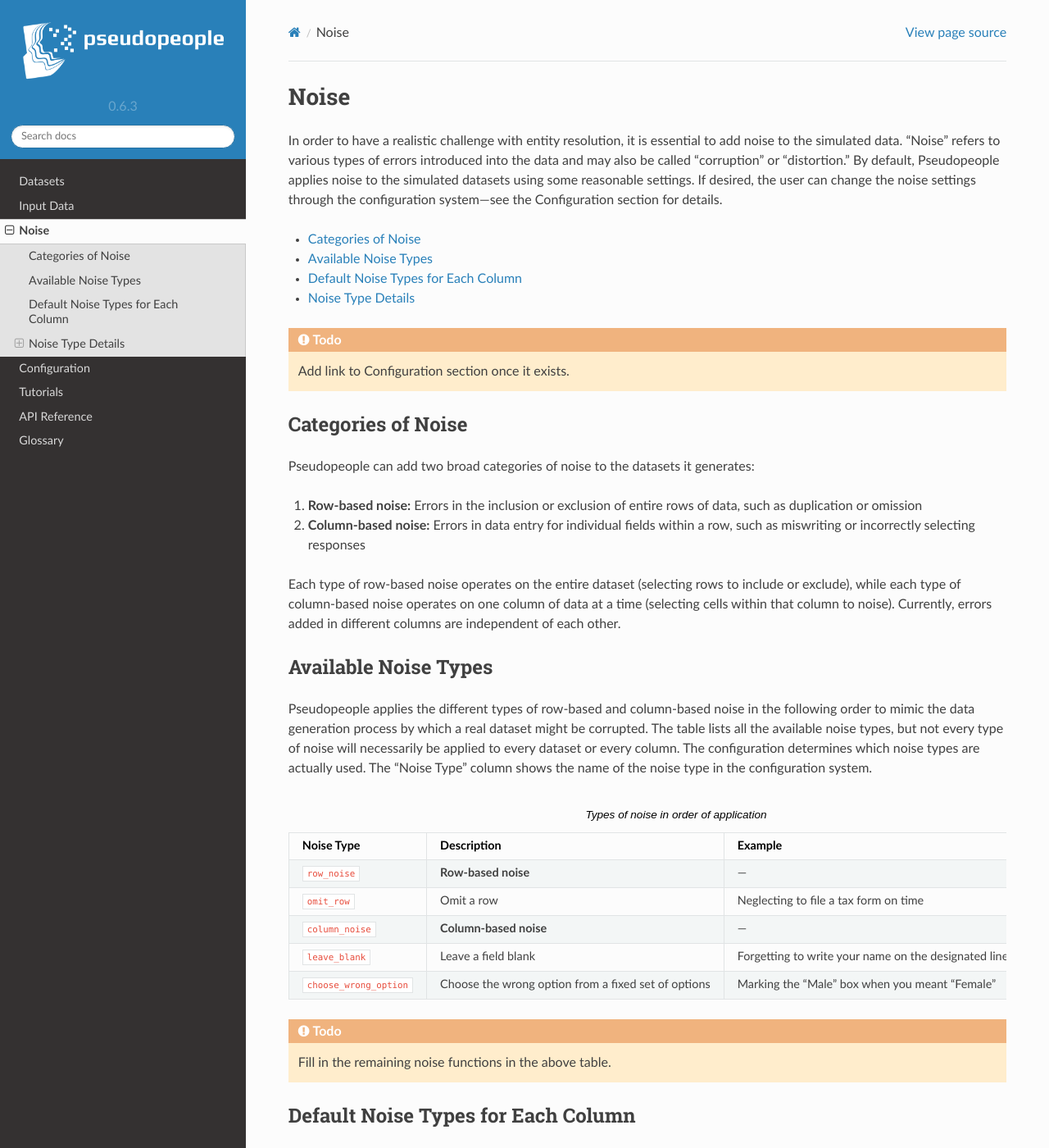
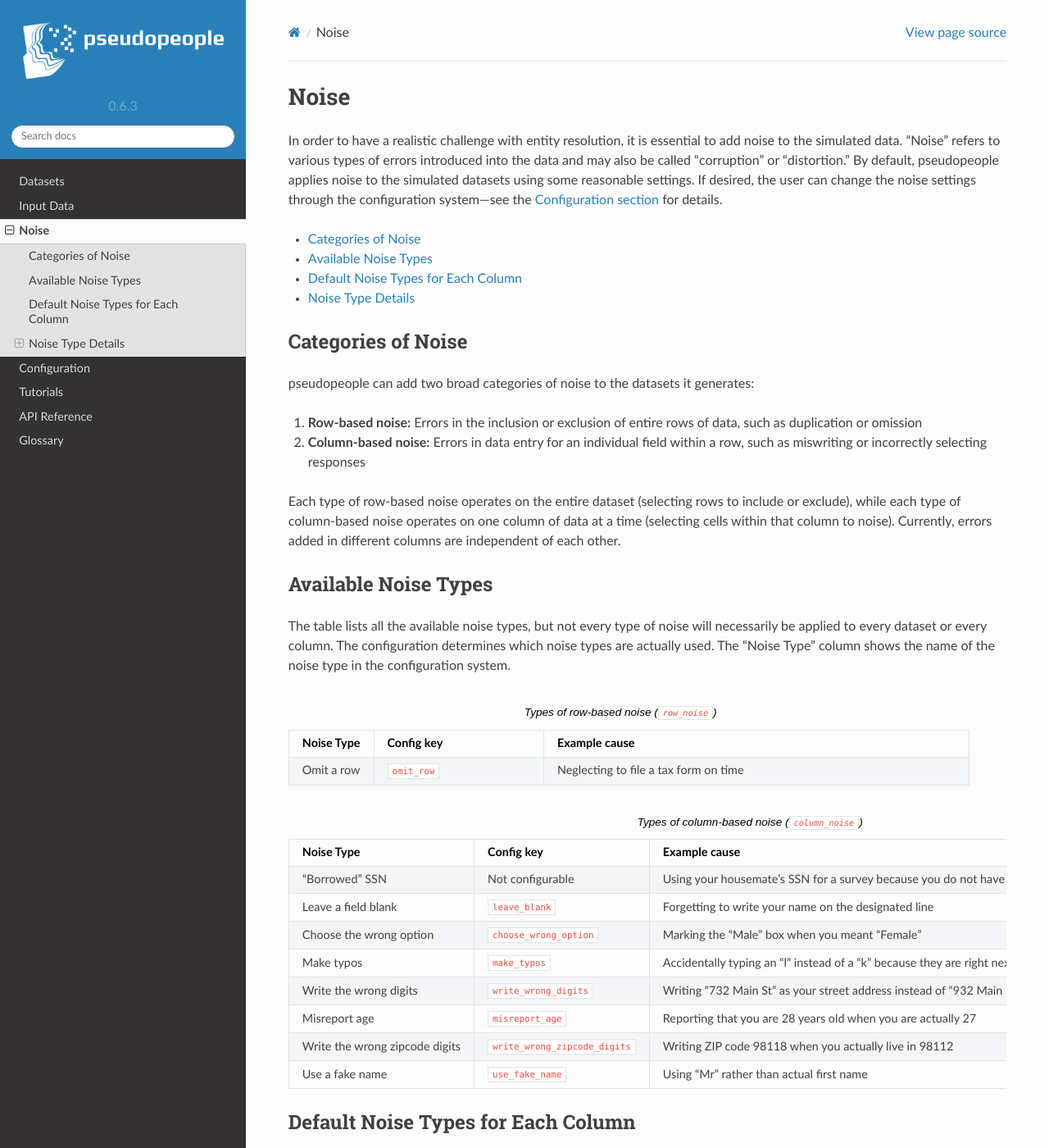
Before and after one commit to ihmeuw/pseudopeople, a Sphinx documentation site: the page built from docs/source/noise/index.rst, in a window 1280 px wide and 1400 px high. Shown: the whole window at 82% size. Built offline with Sphinx 7.4.7 and the Read the Docs theme 2.0.0, drawn with Linux system fonts in a browser that asks for light colours.

Commit message:
Add tables of noise types to noise documentation page (#129)
* split up acs and cps and take out the overview table

* fix build error

* add noise tables to noise doc page

* Update docs/source/noise/index.rst

Co-authored-by: Abraham Flaxman <abie@alum.mit.edu>

* Update docs/source/noise/index.rst

Co-authored-by: Zeb Burke-Conte <zmbc@users.noreply.github.com>

* Update docs/source/noise/index.rst

Co-authored-by: Zeb Burke-Conte <zmbc@users.noreply.github.com>

* Update docs/source/noise/index.rst

Co-authored-by: Zeb Burke-Conte <zmbc@users.noreply.github.com>

* Update docs/source/noise/index.rst

Co-authored-by: Zeb Burke-Conte <zmbc@users.noreply.github.com>

* Update docs/source/noise/index.rst

Co-authored-by: Zeb Burke-Conte <zmbc@users.noreply.github.com>

* Update docs/source/noise/index.rst

Co-authored-by: Zeb Burke-Conte <zmbc@users.noreply.github.com>

* changing noise names to match rest of noise page

* change noise tables to only include implemented functions

* change pseudopeople to be in all-lowercase

* Update docs/source/noise/index.rst

Co-authored-by: Zeb Burke-Conte <zmbc@users.noreply.github.com>

* Add revisions based on reviewer comments

---------

Co-authored-by: Alix Pletcher <pletale@ihme.washington.edu>
Co-authored-by: Abraham Flaxman <abie@alum.mit.edu>
Co-authored-by: Zeb Burke-Conte <zmbc@users.noreply.github.com>

```diff
--- a/docs/source/noise/index.rst
+++ b/docs/source/noise/index.rst
@@ -7,29 +7,27 @@
 In order to have a realistic challenge with entity resolution, it is essential
 to add noise to the simulated data. "Noise" refers to various types of errors
 introduced into the data and may also be called "corruption" or "distortion." By
-default, Pseudopeople applies noise to the simulated datasets using some
+default, pseudopeople applies noise to the simulated datasets using some
 reasonable settings. If desired, the user can change the noise settings through
-the configuration system---see the Configuration section for details.
+the configuration system---see the :ref:`Configuration section <configuration_main>`
+for details.
 
 .. contents::
    :depth: 2
    :local:
    :backlinks: entry
 
-.. todo::
-
-  Add link to Configuration section once it exists.
 
 .. _categories_of_noise:
 
 Categories of Noise
 -------------------
 
-Pseudopeople can add two broad categories of noise to the datasets it generates:
+pseudopeople can add two broad categories of noise to the datasets it generates:
 
 #. **Row-based noise:** Errors in the inclusion or exclusion of entire rows of
    data, such as duplication or omission
-#. **Column-based noise:** Errors in data entry for individual fields within a
+#. **Column-based noise:** Errors in data entry for an individual field within a
    row, such as miswriting or incorrectly selecting responses
 
 Each type of row-based noise operates on the entire dataset (selecting rows to
@@ -42,45 +40,55 @@ Currently, errors added in different columns are independent of each other.
 Available Noise Types
 ---------------------
 
-Pseudopeople applies the different types of row-based and column-based noise in
-the following order to mimic the data generation process by which a real dataset
-might be corrupted. The table lists all the available noise types, but not every
+The table lists all the available noise types, but not every
 type of noise will necessarily be applied to every dataset or every column. The
 configuration determines which noise types are actually used. The "Noise Type"
 column shows the name of the noise type in the configuration system.
 
-.. list-table:: Types of noise in order of application
-  :widths: 1 2 5 1
+.. list-table:: Types of row-based noise (``row_noise``)
+  :widths: 1 2 5
   :header-rows: 1
 
   * - Noise Type
-    - Description
-    - Example
-    - Order
-  * - ``row_noise``
-    - **Row-based noise**
-    - ---
-    - ---
-  * - ``omit_row``
-    - Omit a row
+    - Config key
+    - Example cause
+  * - Omit a row
+    - ``omit_row``
     - Neglecting to file a tax form on time
-    - 1
-  * - ``column_noise``
-    - **Column-based noise**
-    - ---
-    - ---
-  * - ``leave_blank``
-    - Leave a field blank
+
+.. list-table:: Types of column-based noise (``column_noise``)
+  :widths: 1 2 5
+  :header-rows: 1
+
+  * - Noise Type
+    - Config key
+    - Example cause
+  * - "Borrowed" SSN
+    - Not configurable
+    - Using your housemate's SSN for a survey because you do not have one
+  * - Leave a field blank
+    - ``leave_blank``
     - Forgetting to write your name on the designated line
-    - 2
-  * - ``choose_wrong_option``
-    - Choose the wrong option from a fixed set of options
+  * - Choose the wrong option
+    - ``choose_wrong_option``
     - Marking the "Male" box when you meant "Female"
-    - 3
+  * - Make typos
+    - ``make_typos``
+    - Accidentally typing an "l" instead of a "k" because they are
+      right next to each other on a QWERTY keyboard
+  * - Write the wrong digits
+    - ``write_wrong_digits``
+    - Writing "732 Main St" as your street address instead of "932 Main St"
+  * - Misreport age
+    - ``misreport_age``
+    - Reporting that you are 28 years old when you are actually 27
+  * - Write the wrong zipcode digits
+    - ``write_wrong_zipcode_digits``
+    - Writing ZIP code 98118 when you actually live in 98112
+  * - Use a fake name
+    - ``use_fake_name``
+    - Using "Mr" rather than actual first name
 
-.. todo::
-
-  Fill in the remaining noise functions in the above table.
 
 Default Noise Types for Each Column
 -----------------------------------
```
